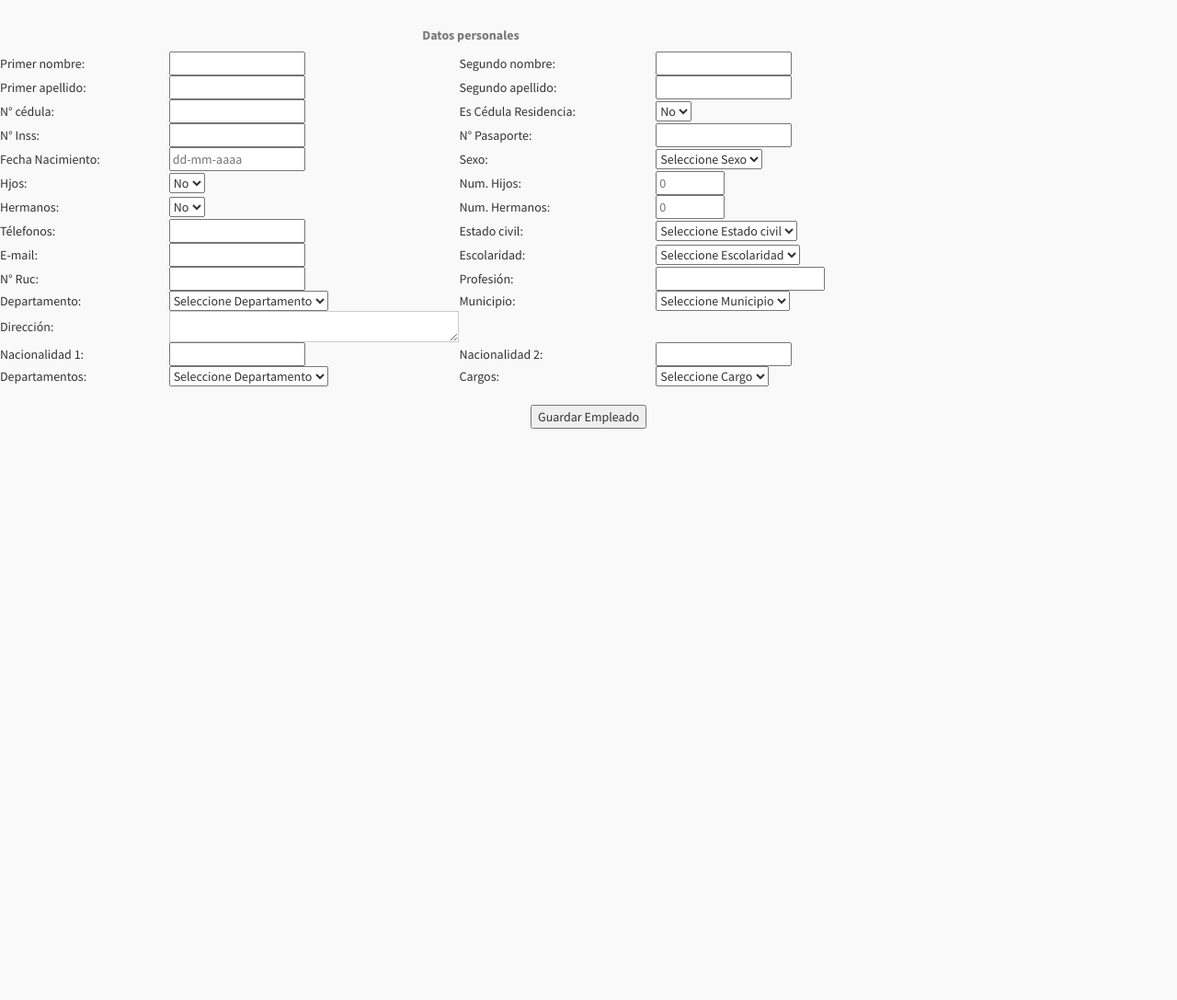
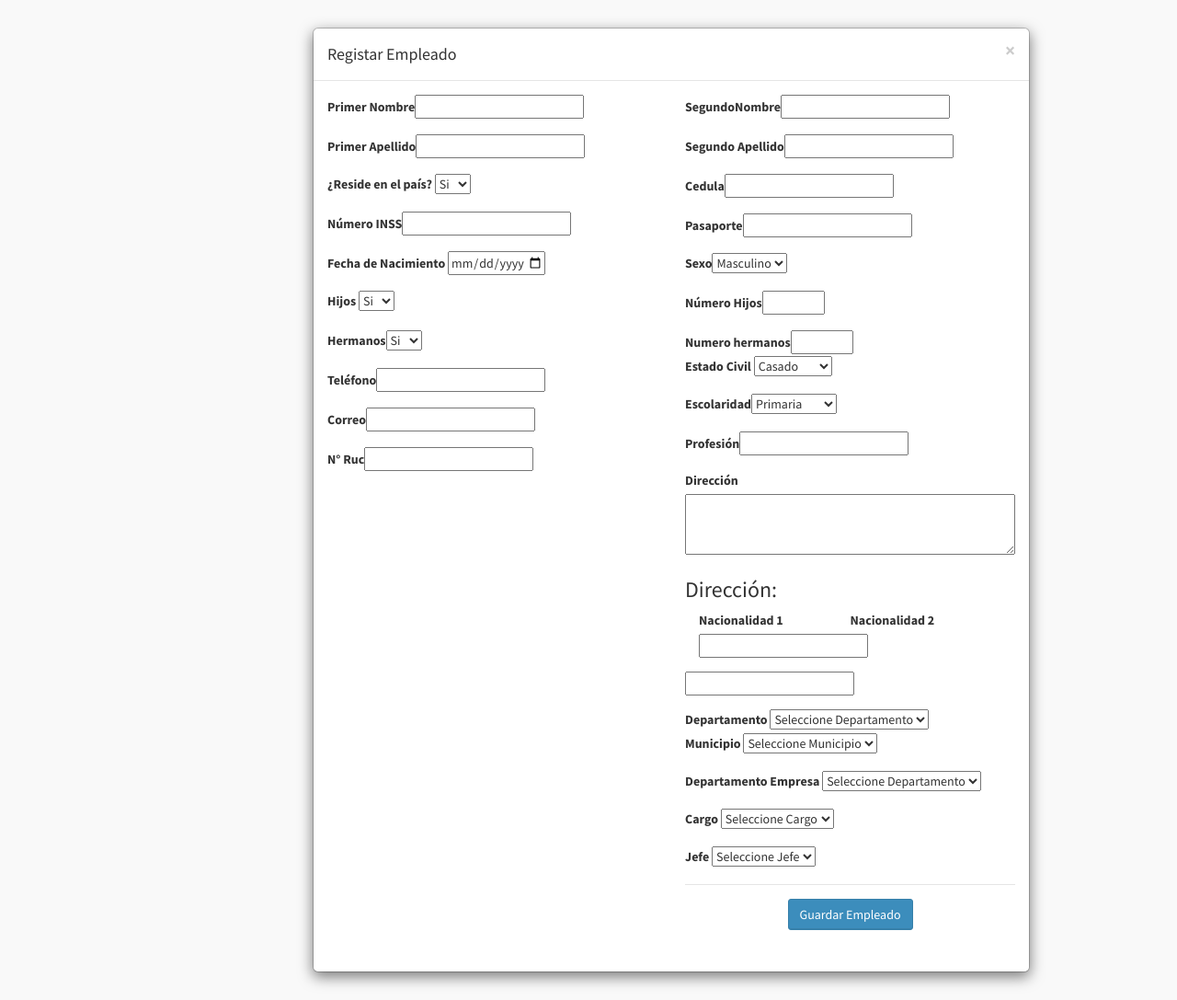
Before and after one commit to dxurbina/Vacaciones, a PHP site: page /index.php?c=Empleado in a window 1280 px wide. Shown: the whole page at 92% size. Before the commit the page ends 466 px from the top, so only its background shows below. Run offline with PHP 8.4, Linux system fonts and the light colour scheme; the visitor is signed in with stand-in values (Sample User, id 1); tables that the repository leaves empty or names only in its code hold one stand-in row (values such as "Sample post"); data that the repository does not hold is empty; some libraries are stand-ins or nearby versions.

Commit message:
Empleados funcional

```diff
--- a/Controller/EmpleadoController.php
+++ b/Controller/EmpleadoController.php
@@ -18,14 +18,10 @@
 
     if(isset($_SESSION['nickname']) and $_SESSION['access'] == 3 || $_SESSION['access'] == 4 || $_SESSION['access'] == 5){
         $this->Departamentos = $this->model->listarDptos();
-        //$this->html= $this->model->listarMunPorDpto();
        $this->DeptoEmp = $this->model->listarDptosEmp();
-        $this->cargo = $this->model->listarCargos();
-        $this->jefe =$this->model->listarJefesPorCargos();
         include("View/Head.php");
         require_once('View/Empleados.php');
         include("View/Footer.php");
-
     /*Esto lo agregue yo*/
 
    }else {
@@ -153,28 +149,19 @@
 
     }
 
-    //Desde aquí
-
-    /*public function Epleados(){
-        if(isset($_SESSION['nickname']) and $_SESSION['access'] == 3 || $_SESSION['access'] == 4 || $_SESSION['access'] == 5){
-
-                include("View/Head.php");
-                include("View/Empleados.php");
-                include("View/Footer.php");
-        }else {
-            header('Location: index.php?c=Principal&a=AccessError');
-        }
-    }*/
-
-//List depto
-   /* public function ListDepto(){
-
+public function listarMunPorDepto(){
     if(isset($_SESSION['nickname']) and $_SESSION['access'] == 3 || $_SESSION['access'] == 4 || $_SESSION['access'] == 5){
 
         header('Content-Type: application/json; charset=utf-8');
-        $this->Departamentos = $this->model->listarDptos();
 
-        $var = json_encode( $Departamentos);
+          # Get JSON as a string
+         $json_str = file_get_contents('php://input');
+         # Get as an object
+         $json_obj = json_decode($json_str);
+
+         $_array = $this->model->listarMunPorDepto($json_obj->id);
+
+         $var = json_encode( $_array);
          $json = json_last_error();
 
          echo $var;
@@ -182,32 +169,7 @@
              header('Location: index.php?c=Principal&a=AccessError');
          }
 
-    }*/
-
-
-//list Mun --este funciona bien 07/03/2018
-public function ListMunId(){
-
-    if(isset($_SESSION['nickname']) and $_SESSION['access'] == 3 || $_SESSION['access'] == 4 || $_SESSION['access'] == 5){
-
-    header('Content-Type: application/json; charset=utf-8');
-   # Get JSON as a string
-$json_str = file_get_contents('php://input');
-
-    # Get as an object
-    $json_obj = json_decode($json_str);
-            $this->datos = $this->model->listarMunPorDpto($json_obj->datos);
-
-    # unset($cursos[5]);
-    $var = json_encode($this->datos);
-
-    echo $var;
-    }else {
-        header('Location: index.php?c=Principal&a=AccessError');
     }
-
-    }
-
     public function showDeparment(){
         if(isset($_SESSION['nickname']) and $_SESSION['access'] == 3 || $_SESSION['access'] == 4 || $_SESSION['access'] == 5){
 
@@ -256,7 +218,36 @@
         if(isset($_SESSION['nickname']) and $_SESSION['access'] == 3 || $_SESSION['access'] == 4 || $_SESSION['access'] == 5){
 
             header('Content-Type: application/json; charset=utf-8');
-            $_array = $this->model->showCargos();
+             # Get JSON as a string
+            $json_str = file_get_contents('php://input');
+           // $json_str = $_POST['id'];
+            # Get as an object
+            $json_obj = json_decode($json_str);
+            $_array = $this->model->showCargos($json_obj->id);
+            //$var = json_encode(array_map('utf8_encode', $cursos));
+            # unset($cursos[5]);
+            $var = json_encode( $_array);
+            $json = json_last_error();
+           // $var2 = utf8_converter($cursos);
+
+           # echo $json; #esta era la wea que lo jodia hace rato
+            echo $var;
+            }else {
+                header('Location: index.php?c=Principal&a=AccessError');
+            }
+
+    }
+
+    public function showJefe(){
+        if(isset($_SESSION['nickname']) and $_SESSION['access'] == 3 || $_SESSION['access'] == 4 || $_SESSION['access'] == 5){
+
+            header('Content-Type: application/json; charset=utf-8');
+             # Get JSON as a string
+            $json_str = file_get_contents('php://input');
+           // $json_str = $_POST['id'];
+            # Get as an object
+            $json_obj = json_decode($json_str);
+            $_array = $this->model->showJefe($json_obj->id);
             //$var = json_encode(array_map('utf8_encode', $cursos));
             # unset($cursos[5]);
             $var = json_encode( $_array);
--- a/Model/DAO/EmpleadoDAO.php
+++ b/Model/DAO/EmpleadoDAO.php
@@ -46,6 +46,21 @@
             }
     }
 
+    public function ListaEmpEliminar($id){
+        try{
+            $resultSet = array();
+            $consult = $this->db->prepare("delete from Empleado where id = ?");
+            $consult->execute(array($id));
+                while( $row = $consult->fetchAll(PDO::FETCH_OBJ)){
+                    $resulSet = $row;
+                }
+                return $resulSet; /*esto estaba ahí*/
+        } catch(Exception $e)
+            {
+                die($e->getMessage());
+            }
+    }
+
    /*Lista de Departamentos, con las exepciones*/
    public function listarDptos(){
     try{
@@ -56,60 +71,25 @@
            $Departamentos = $row;
        }
        return $Departamentos ; /*esto estaba ahí*/
-       /*echo json_encode($Departamentos);*/
-   } catch(Exception $e)
+
+  } catch(Exception $e)
    {
-       die($e->getMessage());
+      // die($e->getMessage());
    }
 }
-      /*Lista de Municipios*/
-      public function listarMunPorDpto(){
-        try{
-            $IdDepartamento = $_POST['IdDepartamento'];
-            //$Municipios = array();
-            $consult = $this->db->prepare("select * from Municipio where IdDepartamento= '$IdDepartamento'");
-            $consult->execute();
 
-            //$html= "<option value='0'>Seleccionar Municipio</option>";
+//Carga lista de municipios por idDepto, este es el que mando a llamar a RegistrarEmp.js
+public function listarMunPorDepto($dep){
+    $sql = "select IdMunicipio, Nombre from Municipio where IdDepartamento = ?";
+    $resulSet = array();
+    $consult = $this->db->prepare($sql);
+    $consult->execute(array($dep));
+            while( $row = $consult->fetchAll(PDO::FETCH_OBJ)){
+                $resulSet = $row;
+            }
+            return $resulSet;
 
-            while( $row = $consult->fetchAll(PDO::FETCH_OBJ)){
-                //$html="<option value='".$row['IdMunicipio']."'>".$row['Nombre'].option>  "" disabled selected>Seleccione  Departamento</option>";
-
-                //$html.= "<option value='".$row['IdMunicipio']."'>".$row['Nombre']."</option>";
-
-                $IdDepartamento = $row;
-                //$row= "<option value='".$row['IdMunicipio']."'>".$row['Nombre']."</option>";
-            }
-            //echo $html;
-            return $IdDepartamento ; /*estabato estaba ahí*/
-            echo json_encode($IdDepartamento);
-        } catch(Exception $e)
-        {
-            die($e->getMessage());
-        }
 }
-
-
-public function MunicipiosDepto($IdDepto){
-    if(isset($_SESSION['nickname']) and $_SESSION['access'] == 3 || $_SESSION['access'] == 4 || $_SESSION['access'] == 5){
-
-    header('Content-type:  application/json;  charset=utf-8');
-    $mun = $this->model->listarMunPorDpto($_POST[_IdDepartamento]);
-    $var = json_encode($mun);
-    json_last_error();
-
-    echo $var;
-    }else{
-        header('Location: index.php?c=Principal&a=AccessError');
-    }
-
-    //$mun=$this->EmpleadoDAO->listarDeptos($_POST[_IdDepartamento]);
-
-   // print_r(json_encode($mun));
-
-    }
-
-   /*Lista de Departamentos de la empresa, con las exepciones*/
    public function listarDptosEmp(){
     try{
        $DeptoEmp = array();
@@ -119,40 +99,6 @@
            $DeptoEmp = $row;
        }
        return $DeptoEmp ;
-       /*echo json_encode($Departamentos);*/
-   } catch(Exception $e)
-   {
-       die($e->getMessage());
-   }
-}
-
-   /*Lista de Cargos por id del DeptoEmp, con las exepciones*/
-   public function listarCargos(){
-    try{
-       $cargo = array();
-       $consult = $this->db->prepare("select * from Cargos where IdDep = 15");
-       $consult->execute();
-       while( $row = $consult->fetchAll(PDO::FETCH_OBJ)){
-           $cargo = $row;
-       }
-       return $cargo ;
-       /*echo json_encode($Departamentos);*/
-   } catch(Exception $e)
-   {
-       die($e->getMessage());
-   }
-}
-
-   /*Lista de Jefes por id del Cargo, con las exepciones*/
-   public function listarJefesPorCargos(){
-    try{
-       $jefe = array();
-       $consult = $this->db->prepare("select * from Cargos where IdJefe = 2");
-       $consult->execute();
-       while( $row = $consult->fetchAll(PDO::FETCH_OBJ)){
-           $jefe = $row;
-       }
-       return $jefe ;
        /*echo json_encode($Departamentos);*/
    } catch(Exception $e)
    {
@@ -290,18 +236,27 @@
     }
 
 
-    public function showCargos(){
-        $sql = "select IdCargo, NombreCargos from Cargos";
+    public function showCargos($id){
+        $sql = "select IdCargo, NombreCargo from Cargos where IdDep = ?";
         $resulSet = array();
         $consult = $this->db->prepare($sql);
-        $consult->execute();
+        $consult->execute(array($id));
                 while( $row = $consult->fetchAll(PDO::FETCH_OBJ)){
                     $resulSet = $row;
                 }
                 return $resulSet;
-
     }
 
+    public function showJefe($id){
+        $sql = "select IdEmpleado, PNombre, SNombre from Empleados where IdEmpleado = ?";
+        $resulSet = array();
+        $consult = $this->db->prepare($sql);
+        $consult->execute(array($id));
+                while( $row = $consult->fetchAll(PDO::FETCH_OBJ)){
+                    $resulSet = $row;
+                }
+                return $resulSet;
+    }
 
 
     public function addRol(EmpleadoController $data){
--- a/View/Empleados.php
+++ b/View/Empleados.php
@@ -1,102 +1,123 @@
-<!-- Inicia la tabla con los valores -->
-<FRAME="border" RULES="none" >
+<?php if(isset($_SESSION['nickname']) and $_SESSION['access'] == 3 || $_SESSION['access'] == 4 || $_SESSION['access'] == 5){
+           ?>
+    <!-- Inicia la tabla con los valores -->
 <form class="form" action="?c=Empleado&a=AddEmpleados" method="POST">
-<table width="80%" border="0" cellspacing="2" cellpadding="2">
-<CAPTION style = "font-weight: bold" ><center> Datos personales</center></CAPTION>
+    <!-- POP UP -->
+    <div class="modal-dialog" role="document">
+        <div style="width: 130%;" class="modal-content">
+            <div class="modal-header">
+                <button type="button" class="close" data-dismiss="modal" aria-label="close"><span aria-hidden = "true">&times;</span></button>
+                <h4 class="modal-title" id="myModalLabel">Registar Empleado</h4>
+            </div>
+
+        <div class="modal-body">
+            <div class="row row-fluid">
+                <div class="col-sm-6">
+                    <div class="form-group"><label>Primer Nombre</label><input id="desac1" name = "PNombre" ID="txtFullName"  Text=""  Enabled="false"></input></div>
+                        <div class="form-group"><label>Primer Apellido</label><input id="desac3" name ="PApellido"ID="txtFullName"  Text=""  Enabled="false"></div>
+                        <div class="form-group"><label>¿Reside en el país?</label>
+                            <select id="desac5" name="Residencia">
+                                <option value="1">Si</option>
+                                <option value="0">No</option>
+                            </select></div>
+                        <div class="form-group"><label>Número INSS</label><input id="desac8" name="NInss" ID="" ></input></div>
+                        <div class="form-group"><label>Fecha de Nacimiento</label>
+                            <input  id="desac9" name ="FechaNac" type= "date" min="1950-01-01" max="2018-05-03"ID=""  Text=""  Enabled="false"></input></div>
+                        <div class="form-group"><label>Hijos</label>
+                            <select id="desac12" name="Hijos">
+                                <option value="1">Si</option>
+                                <option value="0">No</option>
+                            </select></div>
+                        </div>
 
 
-<TBODY>
-<TR><TD>Primer nombre: <TD> <input type="text" name="PNombre" size="15" required onkeypress="return validaLetras(event)" /><TD>Segundo nombre: <TD><input type="text" name="SNombre" size="15" onkeypress="return validaLetras(event)" />
-<TR><TD>Primer apellido: <TD><input type="text" name="PApellido" size="15" required onkeypress="return validaLetras(event)" /><TD>Segundo apellido: <TD><input type="text" name="SApellido" size="15" onkeypress="return validaLetras(event)" />
-<TR><TD>N° cédula: <TD><input type="text" name="Cedula" size="15" required /><TD>Es Cédula Residencia: <TD><select name="Residencia"><option value="No">No</option>
-    <option value="Si">Si</option>
-</select>
-<TR><TD>N° Inss: <TD><input type="text" name="NInss" size="15" /><TD>N° Pasaporte: <TD><input type="text" name="Pasaporte" size="15" />
-<TR><TD>Fecha Nacimiento: <TD> <input type="text" name="FechaNac" size="15" placeholder="dd-mm-aaaa" required onkeypress="return valida(event)" /><TD>Sexo: <TD><select name="Sexo">
-        <option value="" disabled selected >Seleccione Sexo</option>
-        <option value="Hombre">Hombre</option>
-        <option value="Mujer">Mujer</option>
-    </select>
-<TR><TD>Hjos: <TD><select name="Hijos"><option value="0" >No</option>
-    <option value="1">Si</option>
-</select><TD>Num. Hijos: <TD><input type="text" name="NumHijos" size="5" placeholder="0" onkeypress="return valida(event)" maxlength="2"/>
-<TR><TD>Hermanos: <TD><select name="Hermanos"><option value="0">No</option>
-    <option value="1">Si</option>
-</select><TD>Num. Hermanos: <TD><input type="text" name="NumHermanos" size="5" placeholder="0" onkeypress="return valida(event)" maxlength="2" />
-<TR><TD>Télefonos: <TD><input type=a"text" name="Telefono" size="15" onkeypress="return valida(event)" maxlength="8" /><TD>Estado civil: <TD><select name="EstadoCivil">
-                <option value="" disabled selected>Seleccione Estado civil</option>
-                <option value="Soltero">Soltero/a.</option>
-                <option value="Comprometido">Comprometido/a.</option>
-                <option value="Casado">Casado/a.</option>
-                <option value="Divorciado">Divorciado/a.</option>
-                <option value="Viudo">Viudo/a.</option>
-            </select>
-<TR><TD>E-mail: <TD> <input type="text" name="Correo" size="15" /><TD>Escolaridad: <TD><select name="Escolaridad">
-                <option value="" disabled selected>Seleccione Escolaridad</option>
-                <option value="Primaria">Primaria</option>
-                <option value="Secundaria">Secundaria</option>
-                <option value="Universidad">Universidad</option>
-                <option value="Universidad">Postgrado</option>
-                <option value="Universidad">Maestría</option>
-                <option value="Universidad">Doctorado</option>
-            </select>
-<TR><TD>N° Ruc: <TD> <input value="" name="NRuc" size="15" /><TD>Profesión: <TD> <input value="" name="Profesion" size="20" />
+                <div class="col-sm-6">
+                    <div class="form-group"><label>SegundoNombre</label><input id="desac2" name ="SNombre" ID="txtmodaldireccion"  ></input></div>
+                    <div class="form-group"><label>Segundo Apellido</label><input id="desac4" name="SApellido" ID="txtmodaldireccion"  ></input></div>
+                    <div class="form-group"><label>Cedula</label><input id="desac6" name ="Cedula" ID=""></input></div>
+                    <div class="form-group"><label>Pasaporte</label><input id="desac7" name ="Pasaporte" ID=""  Text=""  Enabled="false"></input></div>
+                    <div class="form-group"><label>Sexo</label><select id="desac10" name="Sexo">
+                            <option value="M">Masculino</option>
+                            <option value="F">Femenino</option>
+                        </select></div>
+                    <div class="form-group"><label>Número Hijos</label><input  id="desac13" name = "NumHijos" type="number" name="edad" min="0" max="30" step="1"></div>
 
-<!-- VERIFICAR AQUÍ QUE SE VA A MANDAR A LLAMAR LA LISTA DE DEPTO -->
-<TR><TD>Departamento: <TD> <select id = "cboDepto" name="Departamento" onchange="CargarMunicipios(this.value);"><!--ListMunId() -->
-                <option value="0" disabled selected>Seleccione  Departamento</option>
-                <?php foreach ($this->Departamentos as $row){?>
-                <option value="<?php echo $row->IdDepartamento; ?>"> <?php echo $row->Nombre; ?></option>
-                <?php } ?>
-                </select>
+                </div> <!-- ver si aquí da error -->
 
-<!-- VERIFICAR AQUÍ QUE SE VA A MANDAR A LLAMAR LA LISTA DE MUNICIPIO FILTRADA POR EL IDDEPTO-->
-<br style="clear:both;">
-<TD>Municipio: <TD> <select id = "cboMun" name="IdMunicipio">
-<option value="0" disabled selected>Seleccione Municipio</option>
-<?php if(count($this->var)): ?>
-		<?php for($i=0; $i<count($this->var); $i++): ?>
+                <div class="col-sm-6">
+                    <div class="form-group"><label>Hermanos</label><select id="desac14" name="Hermanos">
+                            <option value="1">Si</option>
+                            <option value="0">No</option>
+                        </select>
+                    </div>
+                    <div class="form-group"><label>Teléfono</label><input id="desac16" name ="Telefono" ID=""  Text=""  Enabled="false"></input></div>
+                    <div class="form-group"><label>Correo</label><input name="Correo" id="desac17"  ></input></div>
+                    <div class="form-group"><label>N° Ruc</label><input id="desac19" name ="NRuc" type= "text"  Enabled="false"></input></div>
 
-			<option value="<?php echo $this->var[$i]; ?>">
-				<?php echo $this->var[$i]; ?>
-			</option>
 
-		<?php endfor; ?>
-		<?php endif; ?>
-                </select>
+                </div>
 
-<TR><TD>Dirección: <TD> <textarea class="form-control" rows="1" id="Direccion"  cols="20" ></textarea>
+                <div class="col-sm-6">
+                    <div class="form-group"><label>Numero hermanos</label><input  type="number" id="desac15" name="NumHermanos" min="0" max="30" step="1">
+                    <div class="form-group"><label>Estado Civil</label> <select id="desac11" name="EstadoCivil">
+                            <option value="Casado">Casado</option>
+                            <option value="Soltero">Soltero</option>
+                            <option value="Divorsiado">Divorsiado</option>
+                            <option value="Viudo">Viudo</option>
+                        </select>
+                    </div>
+                    <div class="form-group"><label>Escolaridad</label><select id="desac18" name="Escolaridad">
+                            <option value="Primaria">Primaria</option>
+                            <option value="Secundaria">Secundaria</option>
+                            <option value="Universidad">Universidad</option>
+                            <option value="Postgrado">Postgrado</option>
+                            <option value="Maestría">Maestría</option>
+                        </select>
+                    </div>
+                    <div class="form-group"><label>Profesión</label><input id="desac16" name ="Profesion" </input></div>
+                    <div class="form-group"><label>Dirección</label><textarea id="desac21" name="Direccion" rows="3" style="width: 100%;" ></textarea>
 
-<TR><TD>Nacionalidad 1: <TD><input type="text" name="Nacionalidad1" size="15" onkeypress="return validaLetras(event)" /><TD>Nacionalidad 2: <TD> <input type="text" name="Nacionalidad2" size="15" onkeypress="return validaLetras(event)" />
+                <br>
+                <h3>Dirección:</h3>
+                <div class="col-sm-6">
+                    <div class="form-group"><label>Nacionalidad 1</label><input  id="desac22"name="Nacionalidad1" ID=""  ></input></div>
+                </div>
+                <div class="form-group"><label>Nacionalidad 2</label><input  id="desac23"name="Nacionalidad2" ID=""  ></input></div>
 
-<!-- VERIFICAR AQUÍ QUE SE VA A MANDAR A LLAMAR LA LISTA DE DEPARTAMENTOS DE LA EMPRESA-->
-<TR><TD>Departamentos: <TD> <select id = "dptoEmp" name="Departamentos">
-                <option value="0" disabled selected>Seleccione  Departamento</option>
-                <?php foreach ($this->DeptoEmp as $row){?>
-                <option value="<?php echo $row->IdDep; ?>"> <?php echo $row->Nombre; ?></option>
-                <?php } ?>
-               </select>
-<!-- VERIFICAR AQUÍ QUE SE VA A MANDAR A LLAMAR LA LISTA DE CARGOS POR DEPARTAMENTO-->
-<TD>Cargos: <TD> <select id = "cargos" name="cargos">
-                <option value="0" disabled selected>Seleccione  Cargo</option>
-                <?php foreach ($this->cargo as $row){?>
-                <option value="<?php echo $row->IdCargo; ?>"> <?php echo $row->NombreCargo; ?></option>
-                <?php } ?>
-                </select>
+                            <div class="form-group"><label>Departamento</label>
+                                <select id="desac24" name="Departamento">
+                                    <option value="">Seleccione Departamento</option>
+                                </select>
+                            <div class="form-group"><label>Municipio</label>
+                                <select id="desac25" name="IdMunicipio">
+                                    <option value="">Seleccione Municipio</option>
+                                </select>
+                            </div>
 
-<!-- VERIFICAR AQUÍ QUE SE VA A MANDAR A LLAMAR LA LISTA DE JEFES POR CARGOS DE LA EMPRESA
-<TD>Jefe: <TD> <select id = "jefe" name="jefe">
-                <option value="0" disabled selected>Seleccione  Jefe</option>
-                <?php foreach ($this->jefe as $row){?>
-                <option value="<?php echo $row->IdJefe; ?>"> <?php echo $row->IdJefe; ?></option>
-                <?php } ?>
-                </select> -->
+                            <div class="form-group"><label>Departamento Empresa</label>
+                                <select id="desac24" name="Departamento">
+                                    <option value="">Seleccione Departamento</option>
+                                </select></div>
 
-<TBODY>
-<br>
-</TABLE>
-<br>
-<div><center><input type="submit" value="Guardar Empleado"></center></div>
+                            <div class="form-group"><label>Cargo</label>
+                                    <select  id="desac26"name="IdCargo">
+                                        <option value="">Seleccione Cargo</option>
+                                    </select>
+                                </div>
+
+                            <div class="form-group"><label>Jefe</label>
+                                    <select  id="desac27" name="IdJefe">
+                                        <option value="">Seleccione Jefe</option>
+                                    </select>
+                            </div>
+
+                <div class="modal-footer">
+                    <center><input type="submit" class="btn btn-primary"  value="Guardar Empleado"></input></center>
+                </div>
+            </div>
+        </div>
+        </div>
+    </div>
 </form>
 
 <!-- valida que solo se escriba números -->
@@ -132,3 +153,10 @@
     return patron.test(tecla_final);
 }
 </script>
+ <?php
+    }else
+    {
+        echo "Site not Found";
+    } ?>
+
+ <script src="View/js/RegistarEmp.js" type="text/javascript"></script>
--- a/View/Head.php
+++ b/View/Head.php
@@ -19,31 +19,5 @@
     <script src="View/js/AdminLTE/app.js" type="text/javascript"></script>
      <link rel="stylesheet" type="text/css" href="View/css/estilos.css"/>
 
-    <script language="javascript" src="js/jquery-3.1.1.min.js"></script>
-		<script language="javascript">
-			$(document).ready(function(){
-				$("#cboDepto").change(function () {
-
-					//$('#cbx_localidad').find('option').remove().end().append('<option value="whatever"></option>').val('whatever');
-
-					$("#cboDepto option:selected").each(function () {
-                        IdDepartamento = $(this).val();
-                        //$.post("?c=Empleado&a=MunicipiosDepto", { IdDepartamento: IdDepartamento },
-                        $.post("?c=Empleado&a=ListMunId", { IdDepartamento: IdDepartamento },
-                        //$.post("?c=Empleado&a=listarMunPorDepto", { IdDepartamento: IdDepartamento },
-                        //$.post("?c=Empleado&a=index.php", { IdDepartamento: IdDepartamento },
-                        function(data){
-							$("#cboMun").html(data);
-						});
-					});
-				})
-			});
-
-		</script>
-
-
-
-
-
 </head>
 <body>
```
Also changed, not shown: View/js/Empleado.js (+43 -24 lines), View/js/RegistarEmp.js (added, +233 -0 lines). Lines whose indentation alone changed are shown as unchanged.
